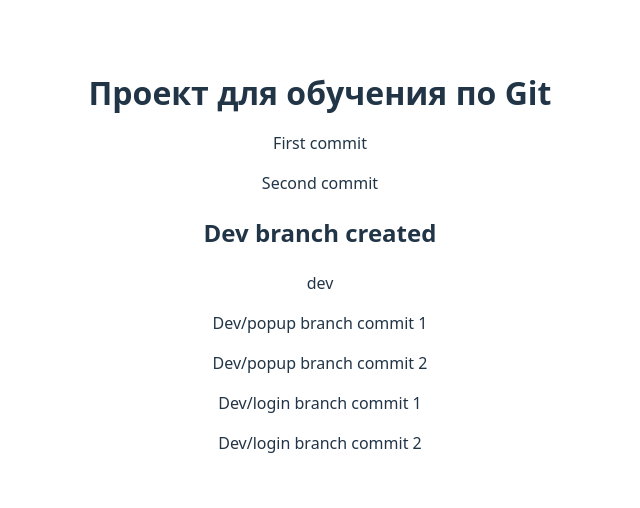
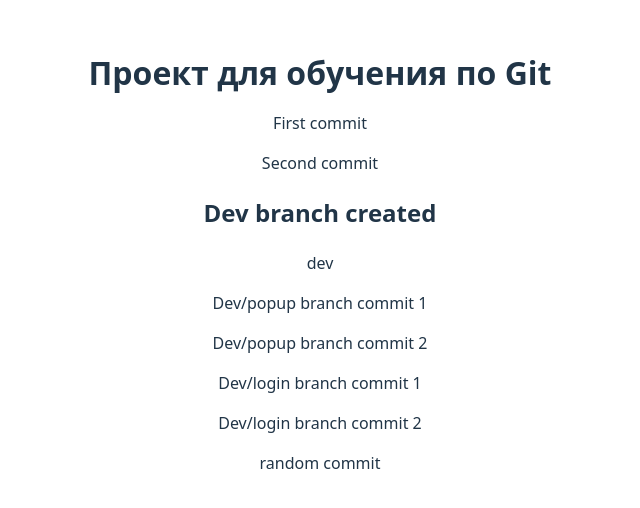
Before and after one commit to semaxio/gittesting1, a React (Vite) app: page / in a window 1280 px wide. Shown: the part 138-646 px from the top of the page, without its empty margins (320-960 px from the left). Built offline with nearby package versions, Linux system fonts and the light colour scheme.

Commit message:
randoom commit

```diff
--- a/src/App.tsx
+++ b/src/App.tsx
@@ -17,6 +17,7 @@
         <p>Dev/login branch commit 1</p>
         <p>Dev/login branch commit 2</p>
       </div>
+      <p>random commit</p>
     </>
   )
 }
```
